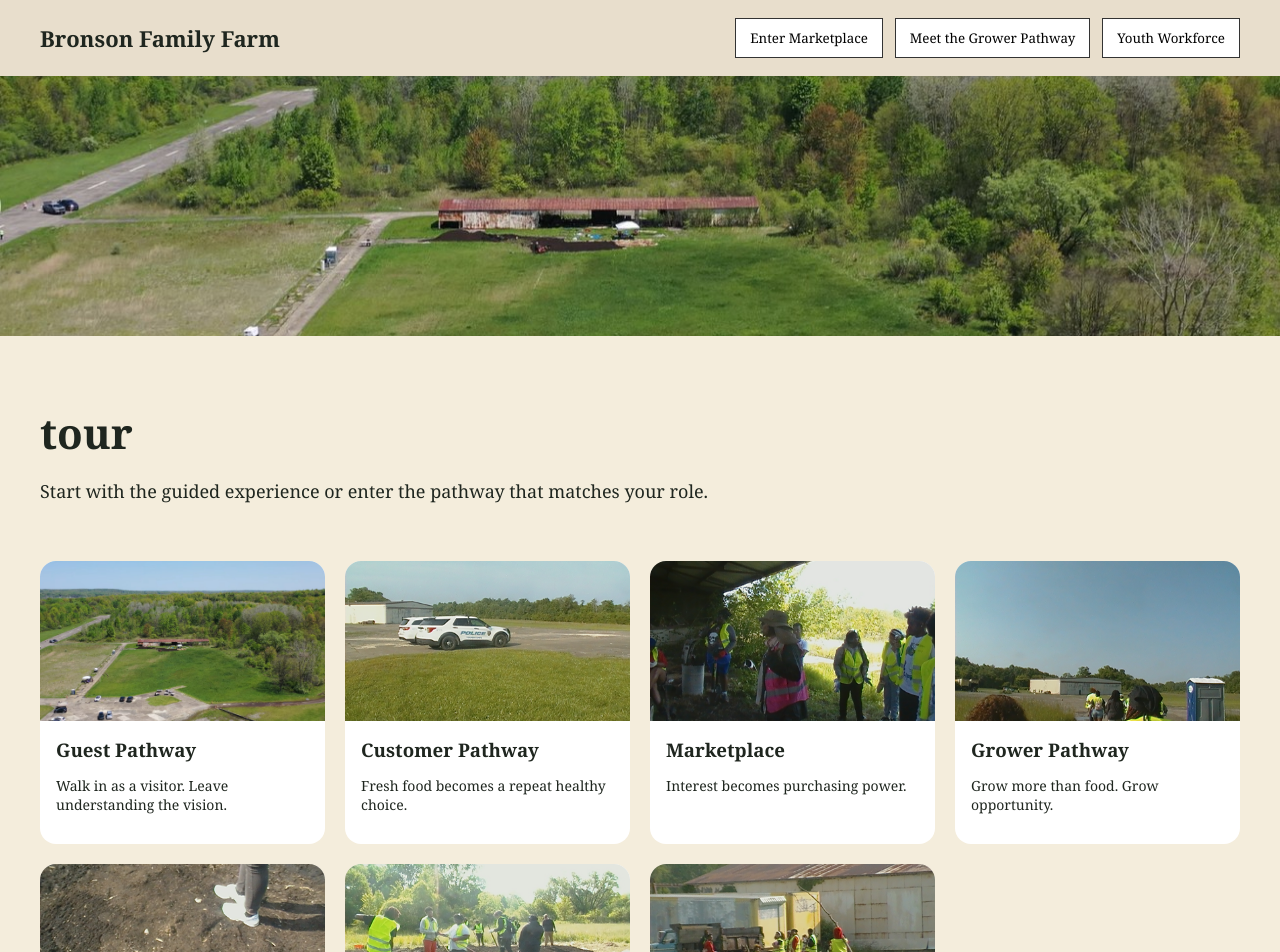
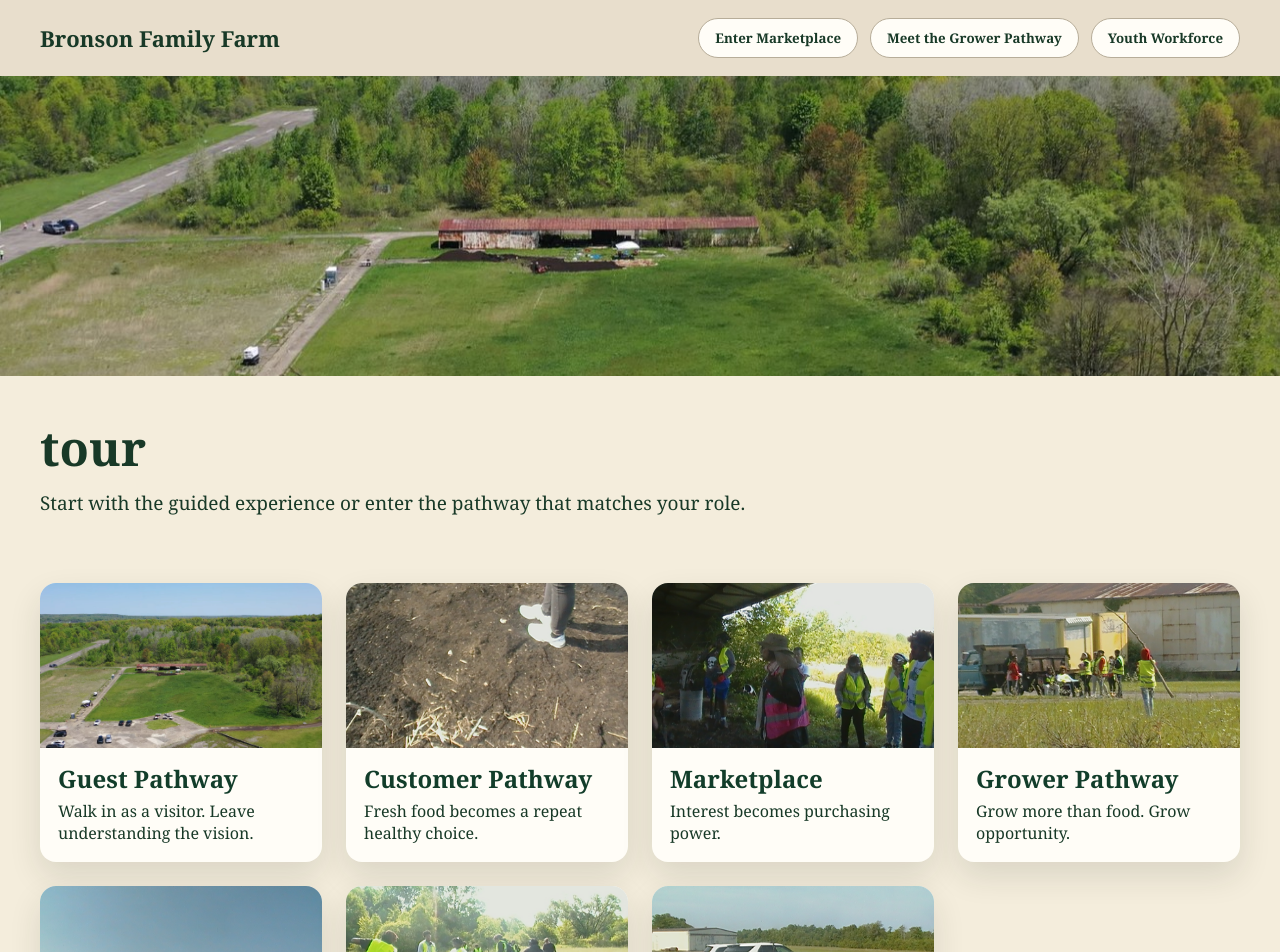
Before and after one commit to cburgessemail-gif/bronson-demo, a React (Vite) app: page / in a window 1280 px wide. Shown: the top 952 px of the page. Built offline with nearby package versions, Linux system fonts and the light colour scheme.

Commit message:
Refactor App component and update image paths

```diff
--- a/src/App.tsx
+++ b/src/App.tsx
@@ -1,19 +1,16 @@
 import React, { useState } from "react";
 
-/** IMAGE MAP — FIXED TO MATCH SUBJECTS **/
 const IMAGE = {
   hero: "/GrowArea.jpg",
-
   guest: "/GrowArea.jpg",
-  customer: "/SAM_0238.JPG",
+  customer: "/SAM_0223.JPG",
   marketplace: "/SAM_0229.JPG",
-  grower: "/SAM_0220.JPG",
-  youth: "/SAM_0223.JPG",
+  grower: "/SAM_0249.JPG",
+  youth: "/SAM_0220.JPG",
   partner: "/SAM_0225.JPG",
-  volunteer: "/SAM_0249.JPG",
+  volunteer: "/SAM_0238.JPG",
 };
 
-/** PATHWAYS **/
 type PathKey =
   | "guest"
   | "customer"
@@ -23,7 +20,11 @@ type PathKey =
   | "partner"
   | "volunteer";
 
-const pathways = [
+const pathways: {
+  key: PathKey;
+  title: string;
+  desc: string;
+}[] = [
   {
     key: "guest",
     title: "Guest Pathway",
@@ -61,46 +62,48 @@ const pathways = [
   },
 ];
 
-/** APP **/
 export default function App() {
   const [active, setActive] = useState<PathKey | null>(null);
 
   return (
     <div style={styles.page}>
-      {/* HEADER */}
-      <div style={styles.header}>
+      <header style={styles.header}>
         <div style={styles.logo}>Bronson Family Farm</div>
 
-        <div style={styles.nav}>
-          <button style={styles.button}>Enter Marketplace</button>
-          <button style={styles.button}>Meet the Grower Pathway</button>
-          <button style={styles.button}>Youth Workforce</button>
-        </div>
-      </div>
+        <nav style={styles.nav}>
+          <button style={styles.button} onClick={() => setActive("marketplace")}>
+            Enter Marketplace
+          </button>
+          <button style={styles.button} onClick={() => setActive("grower")}>
+            Meet the Grower Pathway
+          </button>
+          <button style={styles.button} onClick={() => setActive("youth")}>
+            Youth Workforce
+          </button>
+        </nav>
+      </header>
 
-      {/* HERO IMAGE */}
-      <div
+      <section
         style={{
           ...styles.hero,
           backgroundImage: `url(${IMAGE.hero})`,
         }}
       />
 
-      {/* TITLE */}
-      <div style={styles.section}>
+      <section style={styles.section}>
         <h1 style={styles.title}>tour</h1>
         <p style={styles.subtitle}>
-          Start with the guided experience or enter the pathway that matches your role.
+          Start with the guided experience or enter the pathway that matches your
+          role.
         </p>
-      </div>
+      </section>
 
-      {/* PATHWAY GRID */}
-      <div style={styles.grid}>
+      <section style={styles.grid}>
         {pathways.map((p) => (
-          <div
+          <article
             key={p.key}
             style={styles.card}
-            onClick={() => setActive(p.key as PathKey)}
+            onClick={() => setActive(p.key)}
           >
             <div
               style={{
@@ -109,16 +112,15 @@ export default function App() {
               }}
             />
             <div style={styles.cardBody}>
-              <h3 style={styles.cardTitle}>{p.title}</h3>
+              <h2 style={styles.cardTitle}>{p.title}</h2>
               <p style={styles.cardDesc}>{p.desc}</p>
             </div>
-          </div>
+          </article>
         ))}
-      </div>
+      </section>
 
-      {/* DETAIL VIEW */}
       {active && (
-        <div style={styles.detail}>
+        <section style={styles.detail}>
           <h2 style={styles.detailTitle}>
             {pathways.find((p) => p.key === active)?.title}
           </h2>
@@ -134,20 +136,26 @@ export default function App() {
             {pathways.find((p) => p.key === active)?.desc}
           </p>
 
-          <button style={styles.back} onClick={() => setActive(null)}>
-            Back
-          </button>
-        </div>
+          <div style={styles.detailButtons}>
+            <button style={styles.button} onClick={() => setActive(null)}>
+              Back
+            </button>
+            <button style={styles.button} onClick={() => setActive("marketplace")}>
+              Enter Marketplace
+            </button>
+          </div>
+        </section>
       )}
     </div>
   );
 }
 
-/** STYLES — NO TAILWIND (fixes your build error) **/
 const styles: Record<string, React.CSSProperties> = {
   page: {
-    fontFamily: "Georgia, serif",
+    minHeight: "100vh",
     background: "#f4eddc",
+    color: "#183927",
+    fontFamily: "Georgia, 'Times New Roman', serif",
   },
 
   header: {
@@ -156,97 +164,121 @@ const styles: Record<string, React.CSSProperties> = {
     alignItems: "center",
     padding: "18px 40px",
     background: "#e8decc",
+    position: "sticky",
+    top: 0,
+    zIndex: 10,
   },
 
   logo: {
     fontSize: "22px",
-    fontWeight: 600,
+    fontWeight: 700,
   },
 
   nav: {
     display: "flex",
     gap: "12px",
+    flexWrap: "wrap",
   },
 
   button: {
-    padding: "10px 14px",
-    border: "1px solid #333",
-    background: "#fff",
+    padding: "10px 16px",
+    border: "1px solid #b7ad99",
+    borderRadius: "999px",
+    background: "#fffdf7",
+    color: "#183927",
     cursor: "pointer",
+    fontFamily: "inherit",
+    fontWeight: 600,
   },
 
   hero: {
-    height: "260px",
+    height: "300px",
     backgroundSize: "cover",
     backgroundPosition: "center",
   },
 
   section: {
-    padding: "40px",
+    padding: "48px 40px 24px",
   },
 
   title: {
-    fontSize: "42px",
-    marginBottom: "10px",
+    fontSize: "48px",
+    margin: 0,
+    lineHeight: 1,
   },
 
   subtitle: {
-    fontSize: "18px",
+    fontSize: "19px",
+    marginTop: "18px",
   },
 
   grid: {
     display: "grid",
-    gridTemplateColumns: "repeat(auto-fit, minmax(260px, 1fr))",
-    gap: "20px",
-    padding: "0 40px 40px",
+    gridTemplateColumns: "repeat(auto-fit, minmax(250px, 1fr))",
+    gap: "24px",
+    padding: "24px 40px 48px",
   },
 
   card: {
-    background: "#fff",
+    background: "#fffdf7",
     borderRadius: "16px",
     overflow: "hidden",
     cursor: "pointer",
+    boxShadow: "0 14px 32px rgba(30, 45, 30, 0.12)",
   },
 
   cardImage: {
-    height: "160px",
+    height: "165px",
     backgroundSize: "cover",
     backgroundPosition: "center",
   },
 
   cardBody: {
-    padding: "16px",
+    padding: "18px",
   },
 
   cardTitle: {
-    margin: "0 0 8px",
+    margin: "0 0 10px",
+    fontSize: "24px",
+    lineHeight: 1.05,
+    color: "#123d2a",
   },
 
   cardDesc: {
-    fontSize: "14px",
+    margin: 0,
+    fontSize: "16px",
+    lineHeight: 1.35,
   },
 
   detail: {
     padding: "40px",
+    background: "#fffdf7",
+    margin: "0 40px 60px",
+    borderRadius: "20px",
+    boxShadow: "0 14px 32px rgba(30, 45, 30, 0.12)",
   },
 
   detailTitle: {
-    fontSize: "28px",
+    fontSize: "32px",
+    marginTop: 0,
   },
 
   detailImage: {
-    height: "300px",
+    height: "320px",
     backgroundSize: "cover",
+    backgroundPosition: "center",
+    borderRadius: "16px",
     margin: "20px 0",
   },
 
   detailText: {
     fontSize: "18px",
+    lineHeight: 1.5,
   },
 
-  back: {
+  detailButtons: {
+    display: "flex",
+    gap: "12px",
     marginTop: "20px",
-    padding: "10px 16px",
-    cursor: "pointer",
   },
 };
```
